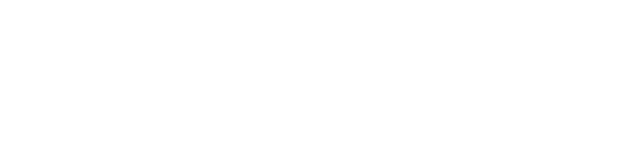
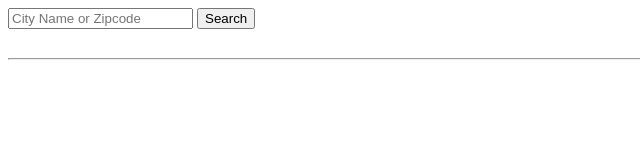
Before and after one commit to jdrenteria/javascript-weather-app, a plain HTML site: page index.html in a window 1280 px wide. Shown: the whole page, without its empty margins (0-640 px from the left). Drawn offline with Linux system fonts and the light colour scheme.

Commit message:
added basic layout of project front page as well as a button for submitting

```diff
--- a/index.html
+++ b/index.html
@@ -1,13 +1,44 @@
 <html>
+
 <head>
     <link rel="stylesheet" href="./style.css">
 </head>
 
 <body>
 
+    <div id="searchContainer">
+        <input type="text" placeholder="City Name or Zipcode" id="searchInput">
+        <button class="searchControl" id="searchBtn">Search</button>
+    </div>
+    <div id="weatherContainer">
+        <div id="weatherDescription">
+            <h1 id="cityHeader"></h1>
+            <div id="weatherMain">
+                <div id="temperature">
+                    <div id="weatherDescriptionHeader">
+                        <div>
+                            <img id="documentIconImg">
+                        </div>
+                        <hr>
+                        <div id="windSpeed" class="bottomDetails">
+
+                        </div>
+                        <div id="humidity" class="buttomDetails">
+
+                        </div>
+
+                    </div>
+                </div>
+            </div>
+
+        </div>
+
+    </div>
+
 
 
 
     <script src="/script.js"></script>
 </body>
+
 </html>
```
Lines whose indentation alone changed are shown as unchanged.
